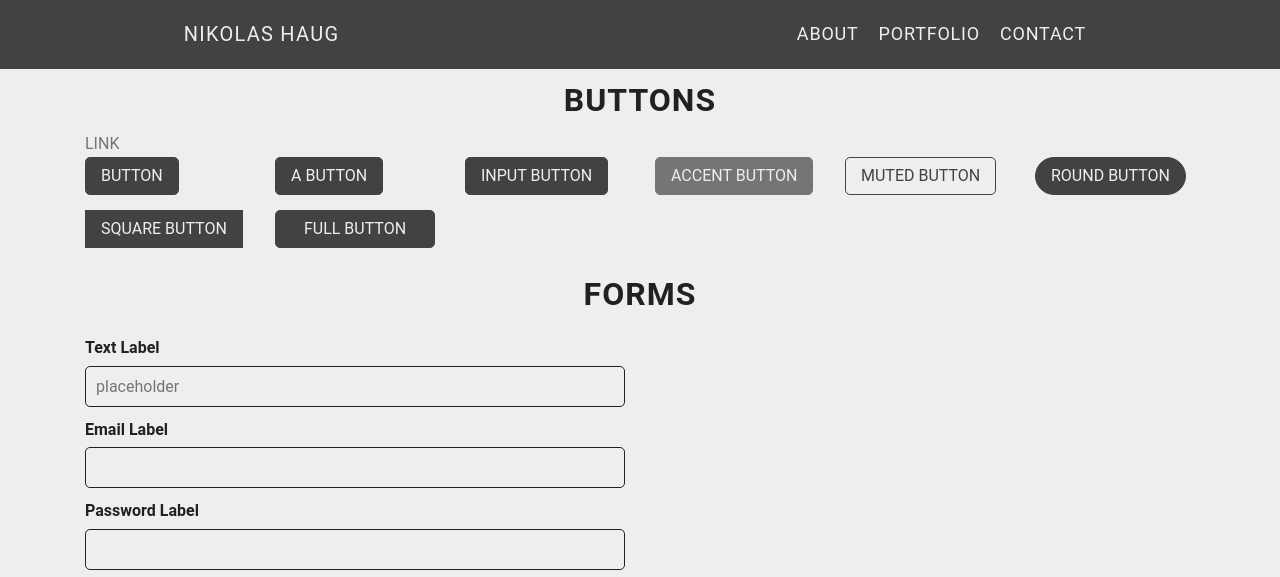
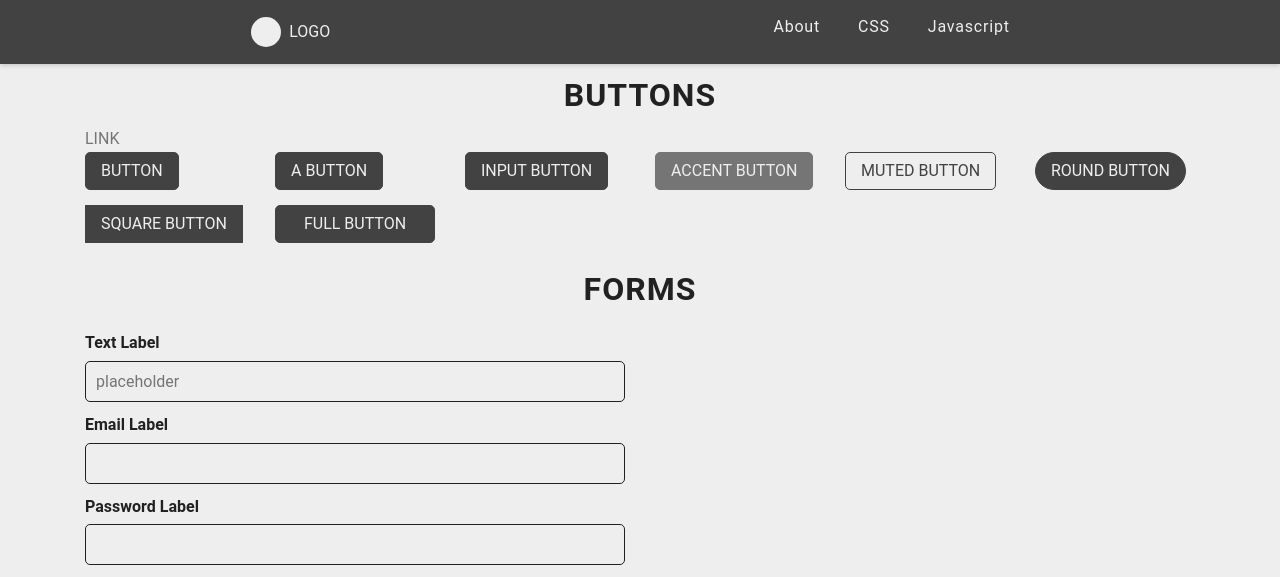
Before and after one commit to nikolas-haug/Pineapple_Frontend_Source, a website: page index.html in a window 1280 px wide. Shown: the top 577 px of the page. Drawn offline with Linux system fonts and the light colour scheme.

Commit message:
refactor base navigation js file and html

```diff
--- a/index.html
+++ b/index.html
@@ -1,3 +1,4 @@
+<!DOCTYPE html>
 <html lang="en">
 <head>
     <meta charset="UTF-8">
@@ -6,9 +7,9 @@
     <title>Pineapple Frontend Source Code</title>
     <link rel="stylesheet" href="dist/style.css">
 </head>
-<body>
+<body tabindex=0>
 
-        <!-- <div class="navbar-basic">
+        <div class="navbar-basic">
             <nav class="navbar-basic__container container-med">
                 <a href="/" class="navbar-basic__home-link">
                     <div class="navbar-basic__logo"></div>
@@ -27,7 +28,7 @@
                 </ul>
                 </div>
             </nav>
-        </div> -->
+        </div>
 
         <!-- <nav id="base-navigation" class="base-navigation">
             <button class="menu-toggle" aria-controls="primary-menu" aria-expanded="false">
@@ -48,21 +49,21 @@
             </div>
         </nav> -->
 
-        <!-- <header class="header">
+        <!-- <div class="slider-nav">
             <div class="container-lg">
-                <div class="row row--nav-pad">
+                <div class="row">
                     <div class="col-10 col-med-4 dis-flex align-items-center">
-                        <a href="#logo" class="nav-logo">
-                            NIKOLAS HAUG
+                        <a href="#logo" class="slider-nav__logo">
+                            LOGO
                         </a>
                     </div>
                     <div class="col-2 col-med-8">
                         <nav class="slider-menu">
                             <div>
                                 <ul>
-                                    <li><a href="#section-about">about</a></li>
-                                    <li><a href="#section-portfolio">portfolio</a></li>
-                                    <li><a href="#section-contact">contact</a></li>
+                                    <li><a href="#">About</a></li>
+                                    <li><a href="#">CSS</a></li>
+                                    <li><a href="#">Javascript</a></li>
                                 </ul>
                             </div>
                         </nav>
@@ -70,31 +71,7 @@
                     </div>
                 </div>
             </div>
-        </header> -->
-
-        <div class="slider-nav">
-            <div class="container-lg">
-                <div class="row">
-                    <div class="col-10 col-med-4 dis-flex align-items-center">
-                        <a href="#logo" class="slider-nav__logo">
-                            NIKOLAS HAUG
-                        </a>
-                    </div>
-                    <div class="col-2 col-med-8">
-                        <nav class="slider-menu">
-                            <div>
-                                <ul>
-                                    <li><a href="#section-about">about</a></li>
-                                    <li><a href="#section-portfolio">portfolio</a></li>
-                                    <li><a href="#section-contact">contact</a></li>
-                                </ul>
-                            </div>
-                        </nav>
-                        <div class="slider-menu__toggler"><span></span></div>
-                    </div>
-                </div>
-            </div>
-        </div>
+        </div> -->
 
     <main class="main">
         <div class="container">
@@ -186,9 +163,9 @@
         </div>
     </main>
 
-    <!-- <script src="js/navbar-basic.js"></script> -->
-    <!-- <script src="js/nav-base.js"></script> -->
-    <script src="js/slider-nav.js"></script>
+    <script src="js/navbar-basic.js"></script>
+    <!-- <script src="js/navbar-base.js"></script> -->
+    <!-- <script src="js/slider-nav.js"></script> -->
 
 </body>
 </html>
--- a/js/slider-nav.js
+++ b/js/slider-nav.js
@@ -3,13 +3,6 @@
 	const menu = document.querySelector('.slider-menu');
 	const spanTogglers = document.querySelector('.slider-menu__toggler span');
 	const menuItems = document.querySelectorAll('a[href^="#section"]');
-	// Add additional CSS if Safari
-	const isSafari = !!navigator.userAgent.match(/safari/i) && !navigator.userAgent.match(/chrome/i) && typeof document.body.style.webkitFilter !== "undefined" && !window.chrome;
-
-	if(isSafari) {
-		alert('using Safari!');
-		document.querySelector('.slider-nav').style.height = '6rem';
-	}
 
 	// Helper Function - check for all children of an element
 	function isDescendantOrSelf(parent, child) {
```
Also changed, not shown: js/navbar-base.js (renamed from js/nav-base.js).
